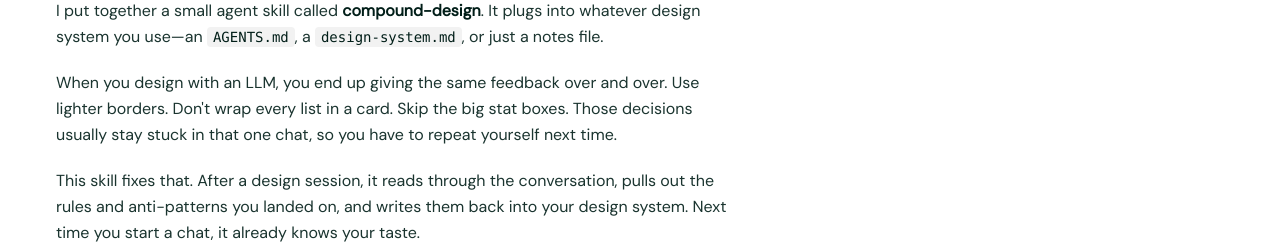
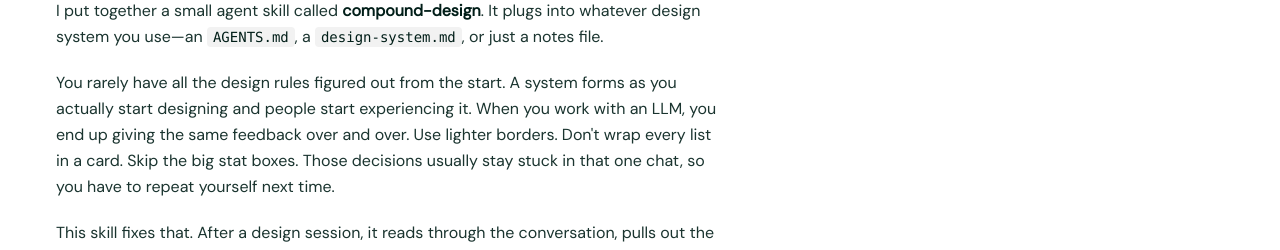
Before and after one commit to bergets/kohl-design, a Next.js app: page /notes/compound-design in a window 1280 px wide. Shown: the part 349-599 px from the top of the page. Built offline with nearby package versions, Linux system fonts and the light colour scheme.

Commit message:
chore(notes): add note on design rules forming through use

```diff
--- a/app/notes/compound-design/page.tsx
+++ b/app/notes/compound-design/page.tsx
@@ -53,10 +53,13 @@ export default function CompoundDesignNotePage() {
             </p>
 
             <p>
-              When you design with an LLM, you end up giving the same feedback
-              over and over. Use lighter borders. Don&apos;t wrap every list in
-              a card. Skip the big stat boxes. Those decisions usually stay
-              stuck in that one chat, so you have to repeat yourself next time.
+              You rarely have all the design rules figured out from the start. A
+              system forms as you actually start designing and people start
+              experiencing it. When you work with an LLM, you end up giving the
+              same feedback over and over. Use lighter borders. Don&apos;t wrap
+              every list in a card. Skip the big stat boxes. Those decisions
+              usually stay stuck in that one chat, so you have to repeat
+              yourself next time.
             </p>
 
             <p>
```
